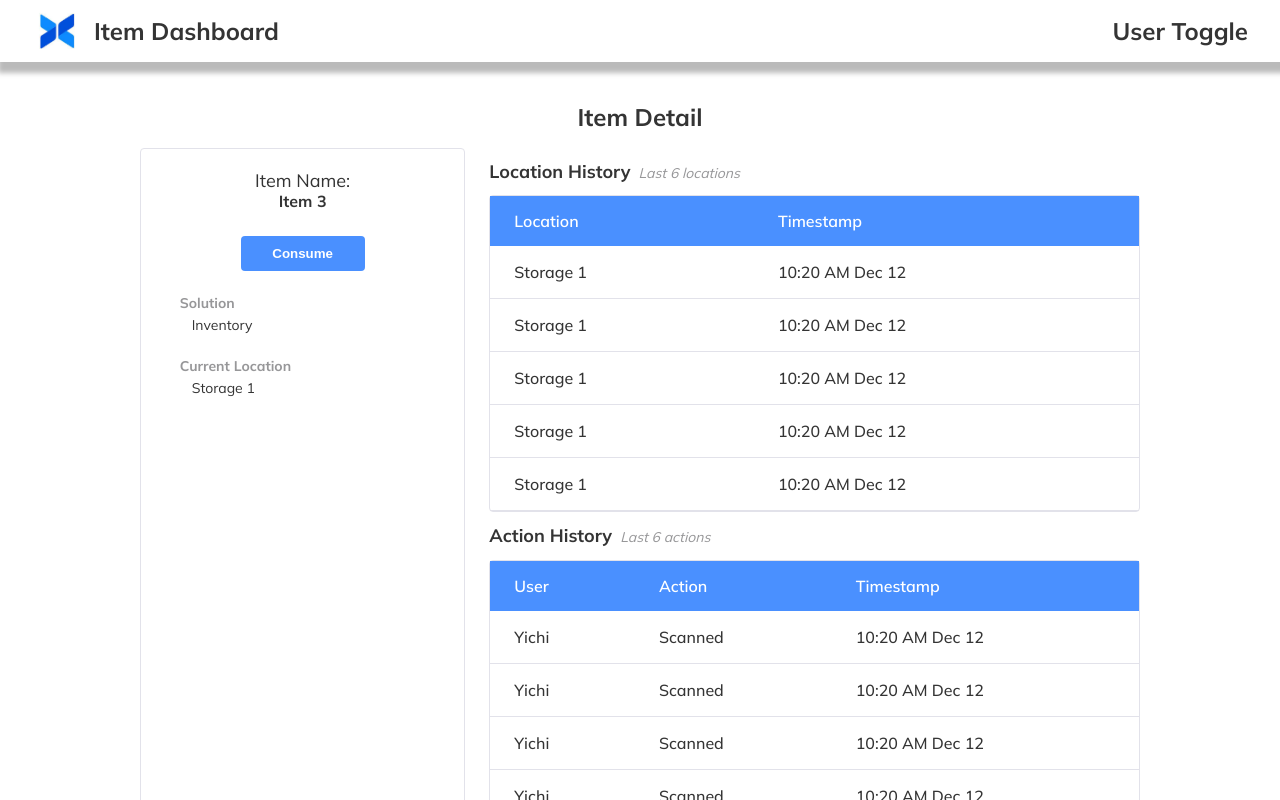
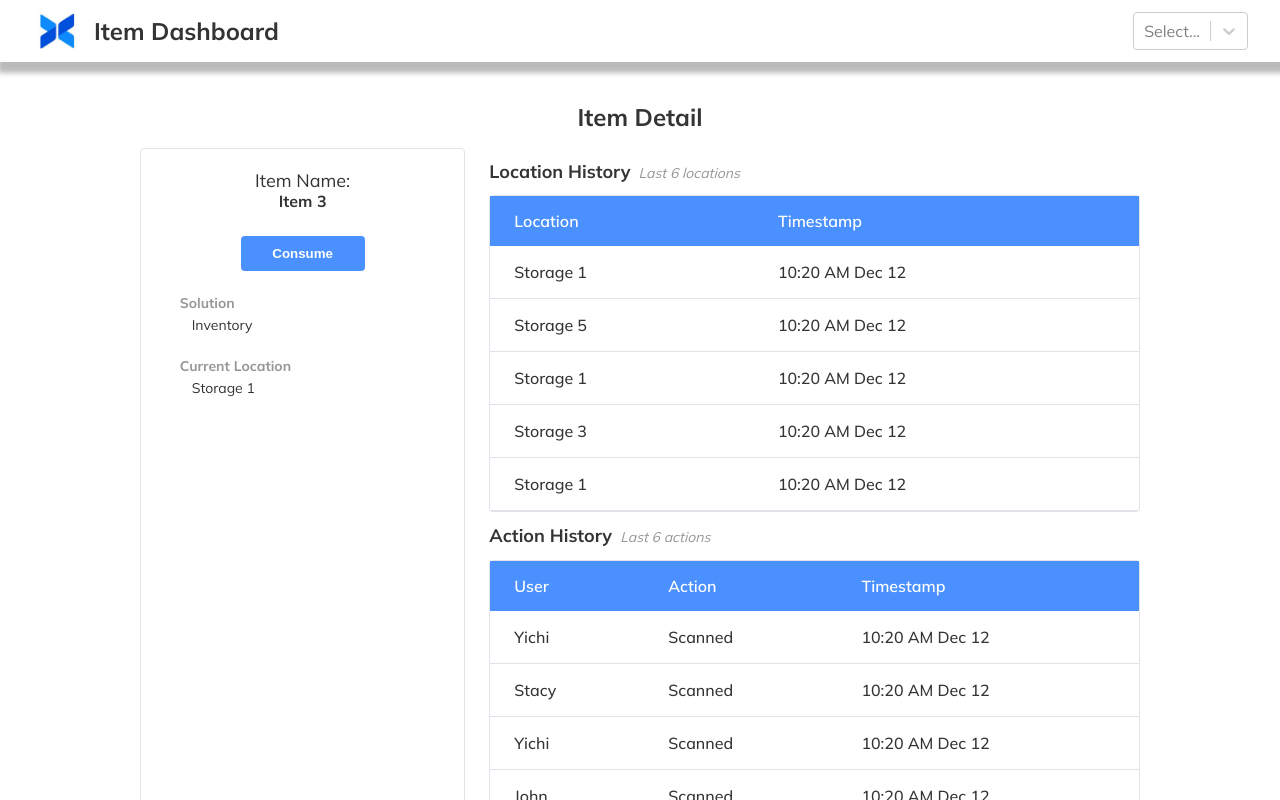
Before and after one commit to azerous1/xemelgo-take-home-project, a React (Create React App) app: page /dashboard/1 in a window 1280 px wide. Shown: the top 800 px of the page. Built offline with nearby package versions, Linux system fonts and the light colour scheme.

Commit message:
implement row highlighting

```diff
--- a/package.json
+++ b/package.json
@@ -17,6 +17,7 @@
     "react-dom": "^18.2.0",
     "react-router-dom": "^6.6.0",
     "react-scripts": "5.0.1",
+    "react-select": "^5.7.0",
     "styled-components": "^5.3.6",
     "typescript": "^4.4.2",
     "web-vitals": "^2.1.0"
--- a/src/components/MainLayout.tsx
+++ b/src/components/MainLayout.tsx
@@ -1,6 +1,9 @@
 import styled from 'styled-components/macro';
 import React from "react"
 import { useNavigate } from 'react-router-dom';
+import StyledSelect from './NativeStyledSelect';
+import { USERS_NAME } from '../constants/Constants';
+import UserSelect from './Select';
 
 const PUBLIC_URL = process.env.PUBLIC_URL
 
@@ -89,6 +92,33 @@ const MainLayout = ({ children } : MainLayoutProps) => {
     cursor: pointer;
   `
 
+  const UserSelectOptionWrapper = styled.div`
+    display: flex;
+    flex-direction: column;
+    text-align: left;
+    line-height: var(--spacing-sm);
+
+    .role {
+      color: var(--grey-highlight)
+    }
+  `
+
+  const selectEle =
+    // <StyledSelect>
+    //   {USERS_NAME.map(name => {
+    //     return (
+    //       <option value={name}>
+    //         <UserSelectOptionWrapper>
+    //           <p>{name}</p>
+    //           <p className="role">Administrator</p>
+    //         </UserSelectOptionWrapper>
+    //       </option>
+    //     )
+    //   })}
+    // </StyledSelect>
+
+    <UserSelect />
+
   return (
     <Wrapper>
       <StyledHeader>
@@ -96,8 +126,9 @@ const MainLayout = ({ children } : MainLayoutProps) => {
           <img className='logo' src={`${PUBLIC_URL}/logo.jpg`} alt="xemelgo logo" />
           <h1 className='heading'>Item Dashboard</h1>
         </LogoWrapper>
-        <h1 className='heading'>User Toggle</h1>
+        {selectEle}
       </StyledHeader>
+
       <ContentWrapper>
         {children}
       </ContentWrapper>
--- /dev/null
+++ b/src/components/NativeStyledSelect.tsx
@@ -0,0 +1,20 @@
+
+import styled from 'styled-components/macro';
+
+const StyledSelect = styled.select`
+    cursor: pointer;
+    font-size: var(--fz-md);
+    color: var(--black);
+    border: 1px solid var(--blue);
+    border-radius: var--border-radius-subtle();
+    width: 220px;
+    height: 40px;
+
+    option {
+        display: none;
+        margin: 0;
+        padding: 0;
+        list-style: none;
+    }
+`
+export default StyledSelect
--- /dev/null
+++ b/src/components/Select.tsx
@@ -0,0 +1,40 @@
+
+import React, { useState } from 'react';
+import styled from 'styled-components/macro';
+import Select from 'react-select'
+import { USERS_NAME } from '../constants/Constants'
+import ValueType from "react-select";
+
+const UserSelect = () => {
+    const UserSelectOptionWrapper = styled.div`
+        display: flex;
+        flex-direction: column;
+        text-align: left;
+        line-height: var(--spacing-sm);
+
+        .role {
+            color: var(--grey-highlight)
+        }
+  `
+    const [selectedOption, setSelectedOption] = useState(null);
+
+    const options = USERS_NAME.map(name => {
+        return {
+            value: name,
+            label: name
+        }
+    })
+
+    // const handleSelectChange = (newOption: ValueType<{ value: string; label: string; } | null>) => {
+    //     setSelectedOption(newOption)
+    //     console.log(selectedOption)
+    // }
+
+    return <Select
+        defaultValue={selectedOption}
+        options={options}
+        isMulti={false}/>
+}
+
+
+export default UserSelect
--- a/src/components/StyledTable.tsx
+++ b/src/components/StyledTable.tsx
@@ -1,10 +1,66 @@
 
 import styled from 'styled-components/macro';
 
-const StyledTable = styled.table`
+interface StyledTableProps {
+  colNames: string[],
+  rowData: any[],
+  tableHighlightAttrType: string,
+  currHighlightedValue: string | null,
+  setCurrHighlightedVal: React.Dispatch<React.SetStateAction<null>>
+}
+
+const StyledTable = ({
+  colNames,
+  rowData,
+  tableHighlightAttrType,
+  currHighlightedValue,
+  setCurrHighlightedVal} : StyledTableProps) => {
+
+  const header = colNames.map(colName => {
+    return (
+      <th className='th'>{colName}</th>
+    )
+  })
+
+  const row = rowData.map(rowDataObj => {
+    const cells = Object.keys(rowDataObj).map(key => {
+      return <td className='td'>{rowDataObj[key]}</td>
+    })
+
+    const handleClick = () => {
+      if (currHighlightedValue !== rowDataObj[tableHighlightAttrType]) {
+        setCurrHighlightedVal(rowDataObj[tableHighlightAttrType])
+      } else {
+        setCurrHighlightedVal(null)
+      }
+    }
+
+    return (
+      <tr className={`tr ${rowDataObj[tableHighlightAttrType] === currHighlightedValue ? 'active' : ''}`} onClick={handleClick}>
+        {cells}
+      </tr>
+    )
+  })
+
+  return (
+    <TableStyleWrapper cellSpacing="0">
+      <thead className='table__header'>
+        <tr className='table__row'>
+          {header}
+        </tr>
+      </thead>
+      <tbody>
+        {row}
+      </tbody>
+    </TableStyleWrapper>
+  )
+}
+
+const TableStyleWrapper = styled.table`
   border: 1px solid var(--grey-highlight);
   border-radius: var(--border-radius-subtle);
   width: 100%;
+
 
   .table__header {
     background-color: var(--blue);
@@ -33,6 +89,10 @@ const StyledTable = styled.table`
     cursor: pointer;
   }
 
+  .tr.active {
+    background-color: var(--row-highlight);
+  }
+
   @media (max-width: 576px) {
     .th {
       padding: var(--spacing-xs)  var(--spacing-sm);
@@ -43,26 +103,4 @@ const StyledTable = styled.table`
     }
   }
 `
-const tableHeaderFactory = (colNamesData: string[]) => {
-  return colNamesData.map(colName => {
-    return (
-      <th className='th'>{colName}</th>
-    )
-  })
-}
-
-const tableRowFactory = (rowData: any[]) => {
-  return rowData.map(rowDataObj => {
-    const cells = Object.keys(rowDataObj).map(key => {
-      return <td className='td'>{rowDataObj[key]}</td>
-    })
-
-    return (
-      <tr className='tr'>
-        {cells}
-      </tr>
-    )
-  })
-}
-
-export { StyledTable, tableHeaderFactory, tableRowFactory }
+export default StyledTable
--- a/src/constant/const.ts
+++ b/src/constants/Constants.ts
@@ -6,7 +6,7 @@ export const STORAGE_LOCATIONS_NAME = [
     'Storage 4',
     'Storage 5',
 ]
-export const USER_NAME = ['Yichi Zhang', 'Leo', 'John']
+export const USERS_NAME = ['Yichi Zhang', 'Leo', 'John', 'Yash', "Maria"]
 export const DASHBOARD_TABLE_COLS = ['Item', 'Solution', 'Location', 'Detail']
 export const LOCATION_HISTORY_TABLE_HEADER = ['Location', 'Timestamp']
 export const ACTION_HISTORY_TABLE_HEADER = ['User', 'Action', 'Timestamp']
--- a/src/mock-data/LocationAndHistoryData.ts
+++ b/src/mock-data/LocationAndHistoryData.ts
@@ -6,7 +6,7 @@ const LOCATION_ACTION_HISTORY_MOCK_DATA = {
             timeStamp: '10:20 AM Dec 12'
         },
         {
-            location: 'Storage 1',
+            location: 'Storage 5',
             timeStamp: '10:20 AM Dec 12'
         },
         {
@@ -14,7 +14,7 @@ const LOCATION_ACTION_HISTORY_MOCK_DATA = {
             timeStamp: '10:20 AM Dec 12'
         },
         {
-            location: 'Storage 1',
+            location: 'Storage 3',
             timeStamp: '10:20 AM Dec 12'
         },
         {
@@ -30,7 +30,7 @@ const LOCATION_ACTION_HISTORY_MOCK_DATA = {
             timeStamp: '10:20 AM Dec 12'
         },
         {
-            userName: 'Yichi',
+            userName: 'Stacy',
             actionName: 'Scanned',
             timeStamp: '10:20 AM Dec 12'
         },
@@ -40,7 +40,7 @@ const LOCATION_ACTION_HISTORY_MOCK_DATA = {
             timeStamp: '10:20 AM Dec 12'
         },
         {
-            userName: 'Yichi',
+            userName: 'John',
             actionName: 'Scanned',
             timeStamp: '10:20 AM Dec 12'
         },
--- a/src/pages/DashBoard.tsx
+++ b/src/pages/DashBoard.tsx
@@ -1,33 +1,41 @@
+
 import { useNavigate } from "react-router-dom"
-import { StyledTable, tableHeaderFactory } from "../components/StyledTable"
+import StyledTable from "../components/StyledTable"
 import MOCK_DATA from "../mock-data/ItemData"
-import { DASHBOARD_TABLE_COLS } from "../constant/const"
+import { DASHBOARD_TABLE_COLS } from "../constants/Constants"
 import StyledLink from "../components/StyledLink"
 import PageHeadingTextWrapper from "../components/PageHeadingTextWrapper"
+import { useState } from "react"
+import { insertKey } from "../utils/Utils"
+
+interface rowDataProps {
+    id?: number,
+    itemName: string,
+    solution: string,
+    location: string,
+}
 
 const DashBoard = () => {
 
   const navigate = useNavigate()
+  const [currHighlightedVal, setCurrHighlightedVal] = useState(null)
 
-  const tableCols = tableHeaderFactory(DASHBOARD_TABLE_COLS)
-
-  const tableRows = MOCK_DATA.map(itemObj => {
+  const rowData = MOCK_DATA.map(itemObj => {
     const handleNavigation = ()=> {
       navigate(`/dashboard/${itemObj.id}`)
     }
 
-    return (
-      <tr className='tr'>
-        <td className='td'>{itemObj.itemName}</td>
-        <td className='td'>{itemObj.solution}</td>
-        <td className='td'>{itemObj.location}</td>
-        <td className='td'>
-          <StyledLink onClick={handleNavigation}>
-            See Details
-          </StyledLink>
-        </td>
-      </tr>
-    )
+    const actionComponent =
+      <StyledLink onClick={handleNavigation}>
+        See Details
+      </StyledLink>
+
+    const copy : rowDataProps = {...itemObj}
+    delete copy.id
+
+    const updatedRow = insertKey('action', actionComponent, copy, 3)
+
+    return updatedRow
   })
 
   return (
@@ -35,16 +43,15 @@ const DashBoard = () => {
       <PageHeadingTextWrapper>
         <h1 className="heading">Item Table</h1>
       </PageHeadingTextWrapper>
-      <StyledTable cellSpacing="0">
-        <thead className='table__header'>
-          <tr className='table__row'>
-            {tableCols}
-          </tr>
-        </thead>
-        <tbody>
-          {tableRows}
-        </tbody>
-      </StyledTable>
+
+      <StyledTable
+        colNames={DASHBOARD_TABLE_COLS}
+        rowData={rowData}
+        tableHighlightAttrType={'solution'}
+        currHighlightedValue={currHighlightedVal}
+        setCurrHighlightedVal={setCurrHighlightedVal}
+      />
+
     </>
   )
 }
--- a/src/pages/Detail.tsx
+++ b/src/pages/Detail.tsx
@@ -1,10 +1,10 @@
-import { useEffect } from "react"
+import { useEffect, useState } from "react"
 import styled from 'styled-components/macro';
 import { useNavigate } from "react-router-dom"
 import StyledButtonOutlined from "../components/StyledButtonOutlined"
 import LOCATION_ACTION_HISTORY_MOCK_DATA from "../mock-data/LocationAndHistoryData";
-import { ACTION_HISTORY_TABLE_HEADER, LOCATION_HISTORY_TABLE_HEADER } from "../constant/const";
-import { StyledTable, tableHeaderFactory, tableRowFactory } from "../components/StyledTable";
+import { ACTION_HISTORY_TABLE_HEADER, LOCATION_HISTORY_TABLE_HEADER } from "../constants/Constants";
+import StyledTable from "../components/StyledTable";
 import ActionPanel from "../components/ActionPanel";
 import StyledButton from "../components/StyledButton";
 import StyledGrid from "../components/StyledGrid";
@@ -14,6 +14,8 @@ import PageHeadingTextWrapper from "../components/PageHeadingTextWrapper";
 const Detail = () => {
   // const { id } = useParams()
   const navigate = useNavigate()
+  const [currLocationHighlighted, setCurrLocationHighlighted] = useState(null)
+  const [currActionHighlighted, setCurrActionHighlighted] = useState(null)
 
   // TODO: handle async data fetching
   useEffect(() => {
@@ -23,12 +25,6 @@ const Detail = () => {
   const handleClickBackToDashboard = () => {
     navigate('/dashboard')
   }
-
-const locationHistoryTableHeader = tableHeaderFactory(LOCATION_HISTORY_TABLE_HEADER)
-const locationHistoryTableRows = tableRowFactory(LOCATION_ACTION_HISTORY_MOCK_DATA.location)
-
-const actionHistoryTableHeader = tableHeaderFactory(ACTION_HISTORY_TABLE_HEADER)
-const actionHistoryTableRows = tableRowFactory(LOCATION_ACTION_HISTORY_MOCK_DATA.action)
 
 const TableTitleWrapper = styled.div`
   display: flex;
@@ -79,39 +75,35 @@ const BackBtnWrapper = styled.div`
             <p className='val__text'>Storage 1</p>
           </div>
         </ActionPanel>
+
         <div>
           <TableTitleWrapper>
             <h1 className='table__title'>Location History</h1>
             <span className='italic'>Last 6 locations</span>
           </TableTitleWrapper>
-          <StyledTable cellSpacing="0">
-              <thead className='table__header'>
-                <tr className='table__row'>
-                  {locationHistoryTableHeader}
-                </tr>
-              </thead>
-              <tbody>
-                {locationHistoryTableRows}
-              </tbody>
-            </StyledTable>
 
-            <TableTitleWrapper>
-              <h1 className='table__title'>Action History</h1>
-              <span className='italic'>Last 6 actions</span>
-            </TableTitleWrapper>
-            <StyledTable cellSpacing="0">
-              <thead className='table__header'>
-                <tr className='table__row'>
-                  {actionHistoryTableHeader}
-                </tr>
-              </thead>
-              <tbody>
-                {actionHistoryTableRows}
-              </tbody>
-            </StyledTable>
+          <StyledTable
+            colNames={LOCATION_HISTORY_TABLE_HEADER}
+            rowData={LOCATION_ACTION_HISTORY_MOCK_DATA.location}
+            tableHighlightAttrType={'location'}
+            currHighlightedValue={currLocationHighlighted}
+            setCurrHighlightedVal={setCurrLocationHighlighted}
+          />
+
+          <TableTitleWrapper>
+            <h1 className='table__title'>Action History</h1>
+            <span className='italic'>Last 6 actions</span>
+          </TableTitleWrapper>
+
+          <StyledTable
+            colNames={ACTION_HISTORY_TABLE_HEADER}
+            rowData={LOCATION_ACTION_HISTORY_MOCK_DATA.action}
+            tableHighlightAttrType={'userName'}
+            currHighlightedValue={currActionHighlighted}
+            setCurrHighlightedVal={setCurrActionHighlighted}
+          />
         </div>
       </StyledGrid>
-
 
       <BackBtnWrapper>
         <StyledButtonOutlined onClick={handleClickBackToDashboard}>
--- a/src/theme/variables.tsx
+++ b/src/theme/variables.tsx
@@ -8,6 +8,7 @@ const variables = css`
     --dark-blue: #0b0f28;
     --grey: #979799;
     --grey-highlight: #E2E2EA;
+    --row-highlight: #F1F1F2;
 
     --font: 'Mulish', -apple-system, BlinkMacSystemFont, system-ui, sans-serif;
 
--- a/src/utils/utils.ts
+++ b/src/utils/utils.ts
@@ -2,3 +2,23 @@
 export function getFormattedTimeStamp() : string {
     return ""
 }
+
+export function insertKey(key: string, value: any, obj: any, idx: number) {
+
+    if (idx === Object.keys(obj).length) {
+        const copy = {...obj}
+        copy[key] = value
+
+        console.log('res: ', copy)
+        return copy
+    }
+
+    const res = Object.keys(obj).reduce((ac: any, a, i) => {
+        if(i === idx) ac[key] = value;
+        ac[a] = obj[a];
+        return ac;
+    }, {})
+
+    // console.log('res: ', res)
+    return res
+}
```
Also changed, not shown: 1 other file (tests, documents, lock files or other folders).
